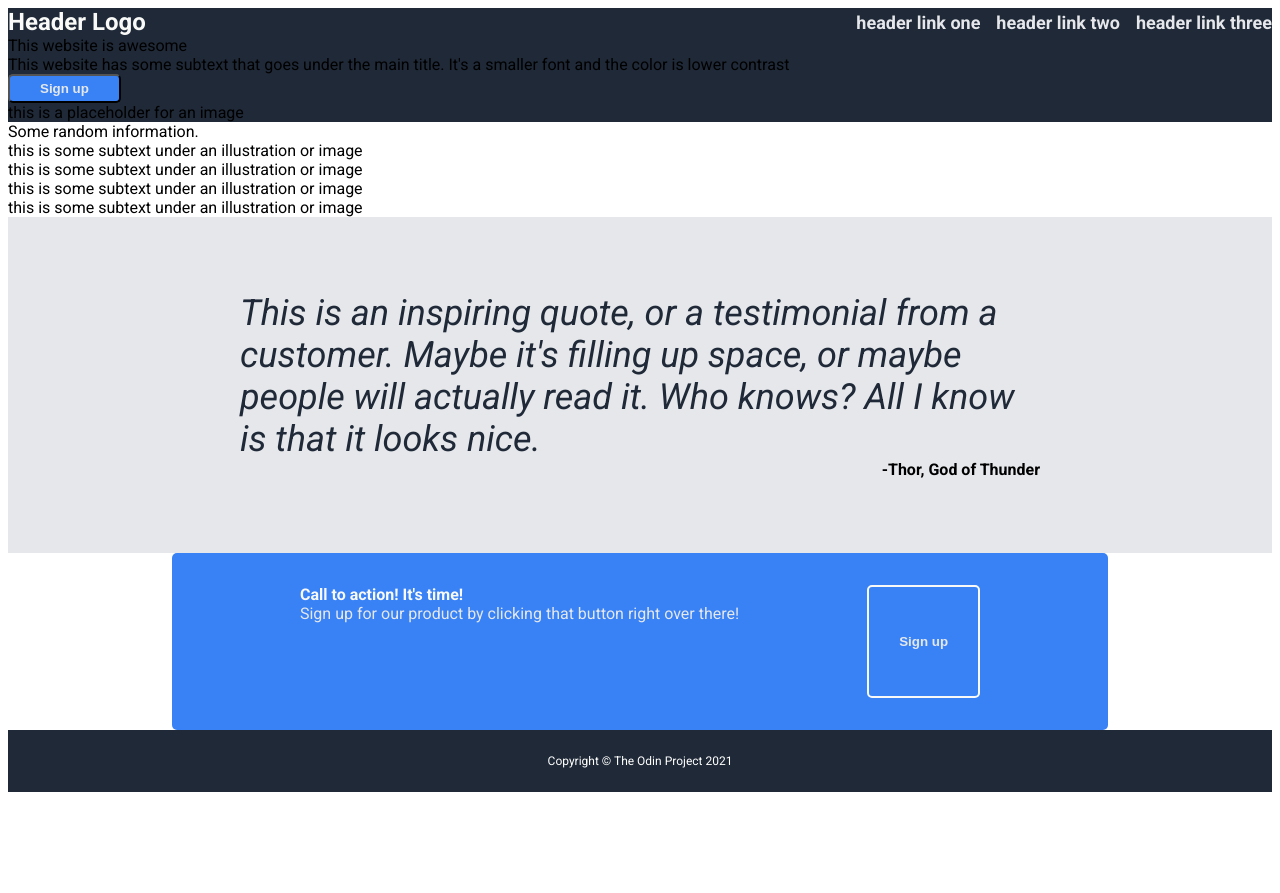
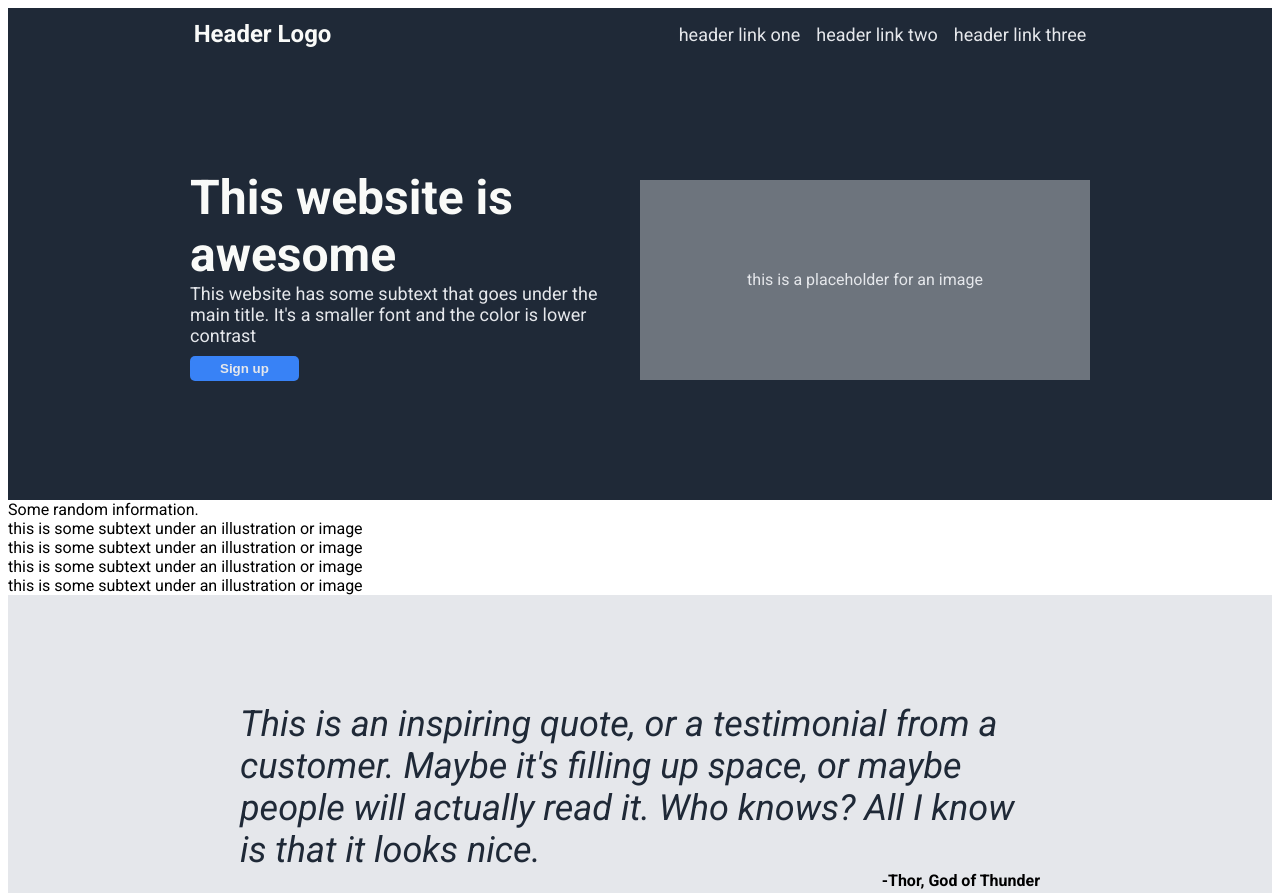
Before and after one commit to duhrice/landing-page, a plain HTML site: page index.html in a window 1280 px wide. Shown: the top 893 px of the page. Before the commit the page ends 800 px from the top, so only its background shows below. Drawn offline with Linux system fonts and the light colour scheme.

Commit message:
Adjusted styling of header links and height using 100vw. Worked on section one of landing page.

```diff
--- a/index.html
+++ b/index.html
@@ -12,8 +12,7 @@
 
     <body>
         <div class="header">
-            Header Logo
-
+            <div class="logo">Header Logo</div>
             <div class="header-links">
                 <ul>
                     <li><a href="#">header link one</a></li>
@@ -24,9 +23,11 @@
         </div>
 
         <div class="section one">
-            <div class="main-title">This website is awesome</div>
-            <div class="subtext">This website has some subtext that goes under the main title. It's a smaller font and the color is lower contrast</div>
-            <button class="btn main-sign-up">Sign up</button>
+            <div class="box-one">
+                <div class="main-title">This website is awesome</div>
+                <div class="subtext">This website has some subtext that goes under the main title. It's a smaller font and the color is lower contrast</div>
+                <button class="btn main-sign-up">Sign up</button>
+            </div>
             <div class="image-placeholder">this is a placeholder for an image</div>
         </div>
 
--- a/style.css
+++ b/style.css
@@ -2,7 +2,7 @@ html, body {
     display: flex;
     flex-direction: column;
     font-family: 'Roboto';
-    height: 100%;
+    height: 100vw;
     justify-content: space-between;
 }
 
@@ -13,10 +13,14 @@ html, body {
 .header {
     display: flex;
     font-size: 24px;
+    justify-content: space-around;
+    align-items: center;
+    padding: 12px;
+}
+
+.logo {
+    font-weight: bold;
     color: #F9FAF8;
-    font-weight: bold;
-    justify-content: space-between;
-    align-items: center;
 }
 
 a {
@@ -31,6 +35,30 @@ ul {
     display: flex;
     font-size: 18px;
     gap: 16px;
+    color: #E5E7EB
+}
+
+.one {
+    display: flex;
+    justify-content: center;
+    align-items: center;
+    flex-grow: 2;
+}
+
+.box-one {
+    width: 450px;
+}
+
+.main-title {
+    font-size: 48px;
+    font-weight: bolder;
+    color: #F9FAF8
+}
+
+.subtext {
+    font-size: 18px;
+    color: #E5E7EB;
+
 }
 
 .btn {
@@ -39,6 +67,23 @@ ul {
     border-radius: 5px;
     font-weight: bold;
     padding: 5px 30px;
+}
+
+.main-sign-up {
+    border: 0px;
+    margin: 10px 0px;
+}
+
+.image-placeholder {
+    display: flex;
+    background-color: #6D747D;
+    color: #E5E7EB;
+    height: 200px;
+    width: 450px;
+    flex-grow: 0;
+    flex-shrink: 1;
+    justify-content: center;
+    align-items: center;
 }
 
 .three {
```
